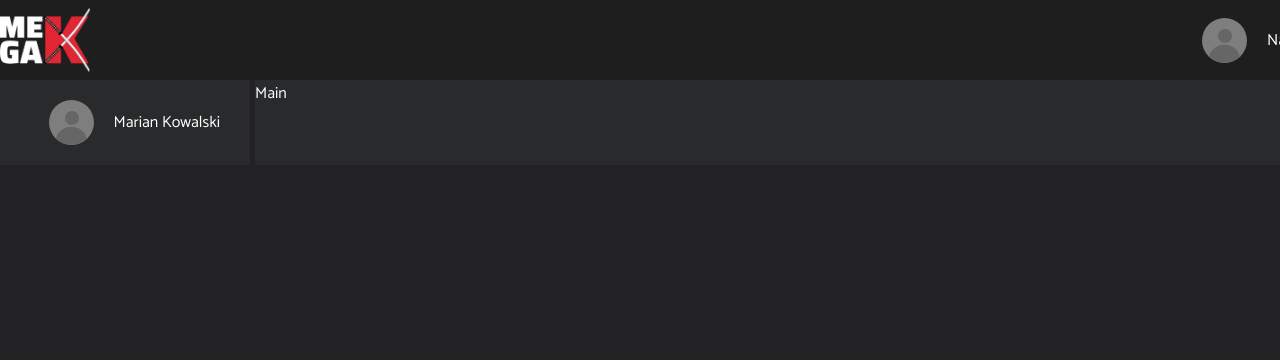
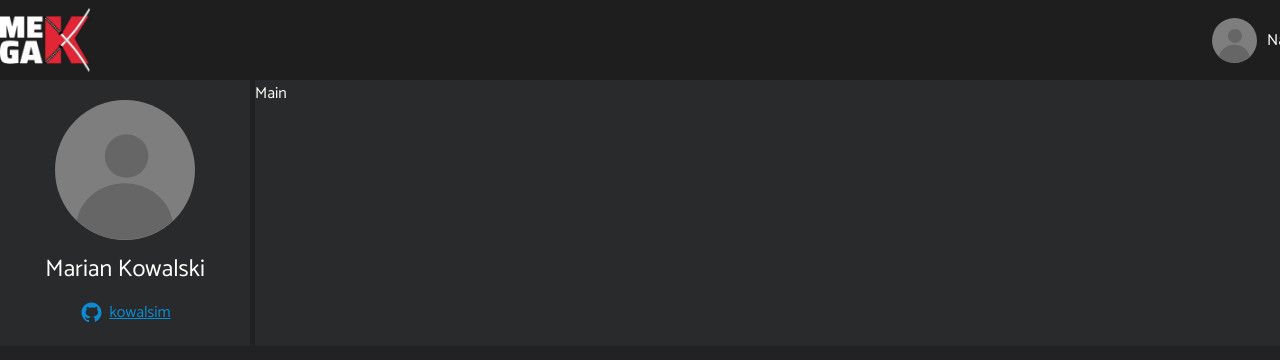
Before and after one commit to obrebskim/megakhh17-fe, a React (Create React App) app: page /account in a window 1280 px wide. Shown: the top 360 px of the page. Built offline with nearby package versions, Linux system fonts and the light colour scheme.

Commit message:
Refactor Avatar component - add vertical attribute

```diff
--- a/src/Components/AccountAside/AccountAside.tsx
+++ b/src/Components/AccountAside/AccountAside.tsx
@@ -5,6 +5,7 @@ import Avatar from "../Common/Avatar/Avatar";
 const Container = styled.aside`
   display: flex;
   flex-direction: column;
+  align-items: center;
   gap: 20px;
   padding: 20px;
   background-color: var(--secondaryDark);
@@ -13,7 +14,7 @@ const Container = styled.aside`
 function AccountAside() {
   return (
     <Container>
-      <Avatar name="Marian Kowalski" />
+      <Avatar name="Marian Kowalski" vertical />
     </Container>
   );
 }
--- a/src/Components/Common/Avatar/Avatar.tsx
+++ b/src/Components/Common/Avatar/Avatar.tsx
@@ -1,27 +1,55 @@
 import React from "react";
 import styled from "styled-components";
 import imgPlaceholder from "../../../Assets/img/Group 2708.svg";
+import githubIco from "../../../Assets/img/github.svg";
 
 interface PropsTypes {
   name: string;
   imgUrl?: string;
+  vertical?: boolean;
 }
 
-const Container = styled.div`
+type StyledProps = {
+  vertical: boolean;
+};
+
+const Container = styled.div<StyledProps>`
   width: 200px;
   display: flex;
+  flex-direction: ${(props) => (props.vertical ? "column" : "row")};
   justify-content: flex-end;
   align-items: center;
-  gap: 20px;
+  gap: 10px;
+  font-size: ${(props) => props.vertical && "2.4rem"};
+  & img {
+    width: ${(props) => props.vertical && "70%"};
+  }
+  & a,
+  & a:active,
+  & a:visited {
+    display: flex;
+    align-items: center;
+    gap: 5px;
+    color: #0b8bd4;
+    font-size: 16px;
+    & img {
+      width: 25px;
+    }
+  }
 `;
 
-export default function Avatar({ name, imgUrl }: PropsTypes) {
+export default function Avatar({ name, imgUrl, vertical = false }: PropsTypes) {
   const url = imgUrl || imgPlaceholder;
 
   return (
-    <Container>
+    <Container vertical={vertical}>
       <img src={url} alt="avatar" />
       <p>{name}</p>
+      {vertical && (
+        <a href="https://github.com">
+          <img src={githubIco} alt="" /> kowalsim
+        </a>
+      )}
     </Container>
   );
 }
```
Also changed, not shown: src/Assets/img/github.svg (added).
